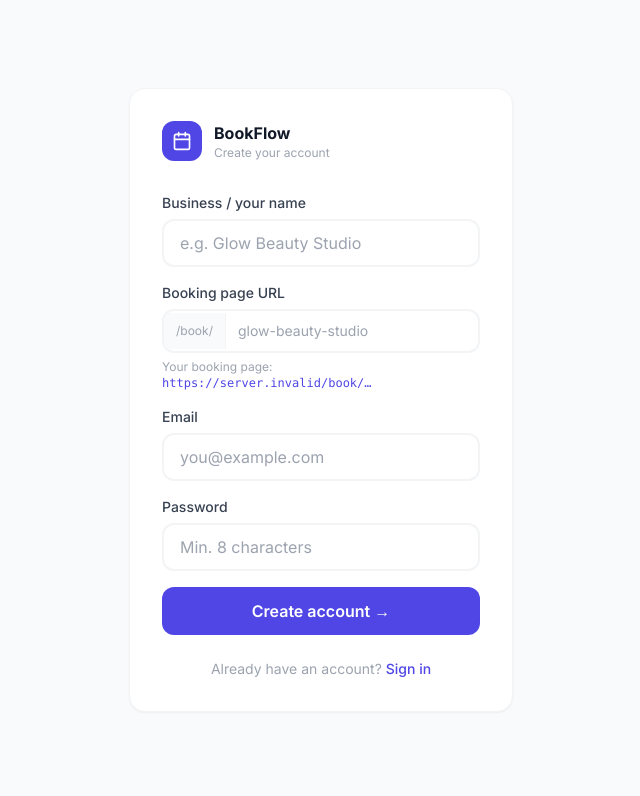
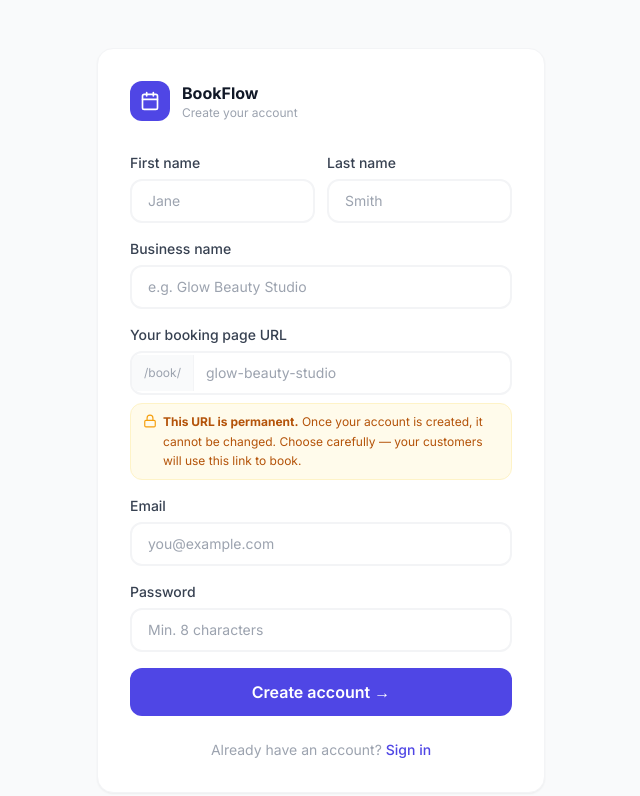
Before and after one commit to ojayWillow/bookflow, a Next.js app: page /signup in a window 1280 px wide. Shown: the top 796 px of the page, without its empty margins (319-959 px from the left). Built offline with nearby package versions, Linux system fonts and the light colour scheme; no server answers.

Commit message:
feat: add first/last name to signup, permanent slug warning, lock slug in settings

```diff
--- a/src/app/_components/landing/HeroSignupForm.tsx
+++ b/src/app/_components/landing/HeroSignupForm.tsx
@@ -1,39 +1,42 @@
 'use client'
 import { useState } from 'react'
+import { Lock, Loader2 } from 'lucide-react'
+
+const BASE = process.env.NEXT_PUBLIC_APP_URL ?? 'https://bookflow.app'
 
 export default function HeroSignupForm() {
-  const [form, setForm]       = useState({ businessName: '', slug: '', email: '', password: '' })
-  const [error, setError]     = useState('')
+  const [form, setForm] = useState({
+    firstName: '', lastName: '', businessName: '', slug: '', email: '', password: '',
+  })
+  const [slugTouched, setSlugTouched] = useState(false)
+  const [error, setError]   = useState('')
   const [loading, setLoading] = useState(false)
-  const [done, setDone]       = useState(false)
+  const [done, setDone]     = useState(false)
 
   const set = (k: keyof typeof form) => (e: React.ChangeEvent<HTMLInputElement>) =>
     setForm(p => ({ ...p, [k]: e.target.value }))
 
-  const handleNameChange = (e: React.ChangeEvent<HTMLInputElement>) => {
+  const handleBusinessNameChange = (e: React.ChangeEvent<HTMLInputElement>) => {
     const name     = e.target.value
     const autoSlug = name.toLowerCase().replace(/[^a-z0-9]+/g, '-').replace(/^-|-$/g, '')
-    setForm(p => ({ ...p, businessName: name, slug: autoSlug }))
+    setForm(p => ({ ...p, businessName: name, ...(!slugTouched && { slug: autoSlug }) }))
+  }
+
+  const handleSlugChange = (e: React.ChangeEvent<HTMLInputElement>) => {
+    setSlugTouched(true)
+    setForm(p => ({ ...p, slug: e.target.value.toLowerCase().replace(/[^a-z0-9-]/g, '') }))
   }
 
   const handleSubmit = async (e: React.FormEvent) => {
     e.preventDefault()
     setLoading(true)
     setError('')
-
     const res  = await fetch('/api/auth/signup', {
-      method:  'POST',
-      headers: { 'Content-Type': 'application/json' },
-      body:    JSON.stringify(form),
+      method: 'POST', headers: { 'Content-Type': 'application/json' },
+      body: JSON.stringify(form),
     })
     const data = await res.json()
-
-    if (!res.ok) {
-      setError(data.error || 'Something went wrong')
-      setLoading(false)
-      return
-    }
-
+    if (!res.ok) { setError(data.error || 'Something went wrong'); setLoading(false); return }
     setDone(true)
   }
 
@@ -47,7 +50,7 @@
         <p className="text-sm text-gray-500 leading-relaxed">
           We sent a verification link to{' '}
           <span className="font-medium text-gray-800">{form.email}</span>.<br />
-          Click it to activate your account and get started.
+          Click it to activate your account.
         </p>
         <p className="text-xs text-gray-400 mt-4">Didn&apos;t get it? Check your spam folder.</p>
       </div>
@@ -62,40 +65,65 @@
       <p className="text-sm font-semibold text-gray-700 mb-4 text-center">Create your free account</p>
 
       <div className="space-y-3">
+
+        {/* Name row */}
+        <div className="grid grid-cols-2 gap-2">
           <input
-          value={form.businessName}
-          onChange={handleNameChange}
+            value={form.firstName} onChange={set('firstName')}
+            required
+            className="w-full border-2 border-gray-100 rounded-xl px-3 py-2.5 text-sm focus:outline-none focus:border-indigo-400 transition-colors"
+            placeholder="First name"
+          />
+          <input
+            value={form.lastName} onChange={set('lastName')}
+            required
+            className="w-full border-2 border-gray-100 rounded-xl px-3 py-2.5 text-sm focus:outline-none focus:border-indigo-400 transition-colors"
+            placeholder="Last name"
+          />
+        </div>
+
+        {/* Business name */}
+        <input
+          value={form.businessName} onChange={handleBusinessNameChange}
           required
           className="w-full border-2 border-gray-100 rounded-xl px-4 py-2.5 text-sm focus:outline-none focus:border-indigo-400 transition-colors"
           placeholder="Business name (e.g. Glow Beauty Studio)"
         />
 
+        {/* Slug */}
+        <div>
           <div className="flex items-center border-2 border-gray-100 rounded-xl overflow-hidden focus-within:border-indigo-400 transition-colors">
             <span className="bg-gray-50 px-3 py-2.5 text-xs text-gray-400 border-r border-gray-100 whitespace-nowrap">/book/</span>
             <input
-            value={form.slug}
-            onChange={e => setForm(p => ({ ...p, slug: e.target.value.toLowerCase().replace(/[^a-z0-9-]/g, '') }))}
+              value={form.slug} onChange={handleSlugChange}
               required
               className="flex-1 px-3 py-2.5 text-sm focus:outline-none bg-transparent"
               placeholder="your-booking-url"
             />
           </div>
+          {form.slug && (
+            <p className="text-xs font-mono text-indigo-500 mt-1 truncate">{BASE}/book/{form.slug}</p>
+          )}
+          <div className="flex items-start gap-1.5 mt-1.5 bg-amber-50 border border-amber-100 rounded-xl px-3 py-2">
+            <Lock className="w-3 h-3 text-amber-500 mt-0.5 flex-shrink-0" />
+            <p className="text-xs text-amber-700">
+              <strong>Permanent URL</strong> — cannot be changed after signup.
+            </p>
+          </div>
+        </div>
 
+        {/* Email */}
         <input
-          type="email"
-          value={form.email}
-          onChange={set('email')}
+          type="email" value={form.email} onChange={set('email')}
           required
           className="w-full border-2 border-gray-100 rounded-xl px-4 py-2.5 text-sm focus:outline-none focus:border-indigo-400 transition-colors"
           placeholder="Email address"
         />
 
+        {/* Password */}
         <input
-          type="password"
-          value={form.password}
-          onChange={set('password')}
-          required
-          minLength={8}
+          type="password" value={form.password} onChange={set('password')}
+          required minLength={8}
           className="w-full border-2 border-gray-100 rounded-xl px-4 py-2.5 text-sm focus:outline-none focus:border-indigo-400 transition-colors"
           placeholder="Password (min. 8 characters)"
         />
@@ -105,10 +133,10 @@
         )}
 
         <button
-          type="submit"
-          disabled={loading}
-          className="w-full bg-indigo-600 text-white py-3 rounded-xl font-semibold hover:bg-indigo-700 disabled:opacity-50 transition-colors text-sm"
+          type="submit" disabled={loading}
+          className="w-full bg-indigo-600 text-white py-3 rounded-xl font-semibold hover:bg-indigo-700 disabled:opacity-50 transition-colors text-sm flex items-center justify-center gap-2"
         >
+          {loading && <Loader2 className="w-4 h-4 animate-spin" />}
           {loading ? 'Creating account…' : 'Create your booking page →'}
         </button>
       </div>
--- a/src/app/api/auth/signup/route.ts
+++ b/src/app/api/auth/signup/route.ts
@@ -18,15 +18,15 @@
 }
 
 export async function POST(request: NextRequest) {
-  const { email, password, businessName, slug } = await request.json()
+  const { email, password, firstName, lastName, businessName, slug } = await request.json()
 
-  if (!email || !password || !businessName || !slug) {
+  if (!email || !password || !firstName || !lastName || !businessName || !slug) {
     return NextResponse.json({ error: 'All fields are required' }, { status: 400 })
   }
 
   if (!/^[a-z0-9-]{3,40}$/.test(slug)) {
     return NextResponse.json(
-      { error: 'Slug must be 3-40 lowercase letters, numbers or hyphens' },
+      { error: 'Booking URL must be 3-40 lowercase letters, numbers or hyphens' },
       { status: 400 }
     )
   }
@@ -41,7 +41,7 @@
 
   if (existing) {
     return NextResponse.json(
-      { error: 'That slug is already taken - try a different one' },
+      { error: 'That booking URL is already taken — try a different one' },
       { status: 409 }
     )
   }
@@ -52,6 +52,11 @@
     password,
     options: {
       emailRedirectTo: `${appUrl}/auth/callback?next=/admin`,
+      data: {
+        first_name:    firstName,
+        last_name:     lastName,
+        display_name:  `${firstName} ${lastName}`,
+      },
     },
   })
 
--- a/src/app/signup/page.tsx
+++ b/src/app/signup/page.tsx
@@ -2,57 +2,51 @@
 import { useState } from 'react'
 import { useRouter } from 'next/navigation'
 import Link from 'next/link'
-import { Calendar, Loader2 } from 'lucide-react'
+import { Calendar, Loader2, Lock } from 'lucide-react'
 
-function SlugPreview({ slug }: { slug: string }) {
-  const base = process.env.NEXT_PUBLIC_APP_URL ?? 'https://bookflow.app'
-  return (
-    <p className="text-xs text-gray-400 mt-1.5">
-      Your booking page:{' '}
-      <span className="font-mono text-indigo-600">{base}/book/{slug || '…'}</span>
-    </p>
-  )
-}
+const BASE = process.env.NEXT_PUBLIC_APP_URL ?? 'https://bookflow.app'
 
 export default function SignupPage() {
   const router = useRouter()
-  const [form, setForm]       = useState({ businessName: '', slug: '', email: '', password: '' })
-  const [error, setError]     = useState('')
+  const [form, setForm] = useState({
+    firstName: '', lastName: '', businessName: '', slug: '', email: '', password: '',
+  })
+  const [slugTouched, setSlugTouched] = useState(false)
+  const [error, setError]   = useState('')
   const [loading, setLoading] = useState(false)
 
   const set = (k: keyof typeof form) => (e: React.ChangeEvent<HTMLInputElement>) =>
     setForm(p => ({ ...p, [k]: e.target.value }))
 
-  const handleNameChange = (e: React.ChangeEvent<HTMLInputElement>) => {
-    const name = e.target.value
+  const handleBusinessNameChange = (e: React.ChangeEvent<HTMLInputElement>) => {
+    const name     = e.target.value
     const autoSlug = name.toLowerCase().replace(/[^a-z0-9]+/g, '-').replace(/^-|-$/g, '')
-    setForm(p => ({ ...p, businessName: name, slug: autoSlug }))
+    setForm(p => ({ ...p, businessName: name, ...(!slugTouched && { slug: autoSlug }) }))
+  }
+
+  const handleSlugChange = (e: React.ChangeEvent<HTMLInputElement>) => {
+    setSlugTouched(true)
+    setForm(p => ({ ...p, slug: e.target.value.toLowerCase().replace(/[^a-z0-9-]/g, '') }))
   }
 
   const handleSubmit = async (e: React.FormEvent) => {
     e.preventDefault()
     setLoading(true)
     setError('')
-
     const res  = await fetch('/api/auth/signup', {
-      method:  'POST',
-      headers: { 'Content-Type': 'application/json' },
-      body:    JSON.stringify(form),
+      method: 'POST', headers: { 'Content-Type': 'application/json' },
+      body: JSON.stringify(form),
     })
     const data = await res.json()
-
-    if (!res.ok) {
-      setError(data.error || 'Something went wrong')
-      setLoading(false)
-      return
-    }
-
+    if (!res.ok) { setError(data.error || 'Something went wrong'); setLoading(false); return }
     router.push('/admin')
   }
 
   return (
-    <div className="min-h-screen bg-gray-50 flex items-center justify-center px-4">
-      <div className="bg-white rounded-2xl shadow-sm border border-gray-100 w-full max-w-sm p-8">
+    <div className="min-h-screen bg-gray-50 flex items-center justify-center px-4 py-12">
+      <div className="bg-white rounded-2xl shadow-sm border border-gray-100 w-full max-w-md p-8">
+
+        {/* Logo */}
         <div className="flex items-center gap-3 mb-8">
           <div className="w-10 h-10 rounded-xl bg-indigo-600 flex items-center justify-center">
             <Calendar className="w-5 h-5 text-white" />
@@ -64,57 +58,85 @@
         </div>
 
         <form onSubmit={handleSubmit} className="space-y-4">
+
+          {/* Name row */}
+          <div className="grid grid-cols-2 gap-3">
+            <div>
+              <label className="block text-sm font-medium text-gray-700 mb-1.5">First name</label>
+              <input
+                value={form.firstName} onChange={set('firstName')}
+                required disabled={loading}
+                className="w-full border-2 border-gray-100 rounded-xl px-4 py-2.5 text-sm focus:outline-none focus:border-indigo-400 transition-colors disabled:opacity-50"
+                placeholder="Jane"
+              />
+            </div>
+            <div>
+              <label className="block text-sm font-medium text-gray-700 mb-1.5">Last name</label>
+              <input
+                value={form.lastName} onChange={set('lastName')}
+                required disabled={loading}
+                className="w-full border-2 border-gray-100 rounded-xl px-4 py-2.5 text-sm focus:outline-none focus:border-indigo-400 transition-colors disabled:opacity-50"
+                placeholder="Smith"
+              />
+            </div>
+          </div>
+
+          {/* Business name */}
           <div>
-            <label className="block text-sm font-medium text-gray-700 mb-1.5">Business / your name</label>
+            <label className="block text-sm font-medium text-gray-700 mb-1.5">Business name</label>
             <input
-              value={form.businessName}
-              onChange={handleNameChange}
-              required
-              disabled={loading}
-              className="w-full border-2 border-gray-100 rounded-xl px-4 py-2.5 focus:outline-none focus:border-indigo-400 transition-colors disabled:opacity-50"
+              value={form.businessName} onChange={handleBusinessNameChange}
+              required disabled={loading}
+              className="w-full border-2 border-gray-100 rounded-xl px-4 py-2.5 text-sm focus:outline-none focus:border-indigo-400 transition-colors disabled:opacity-50"
               placeholder="e.g. Glow Beauty Studio"
             />
           </div>
 
+          {/* Booking URL */}
           <div>
-            <label className="block text-sm font-medium text-gray-700 mb-1.5">Booking page URL</label>
+            <label className="block text-sm font-medium text-gray-700 mb-1.5">Your booking page URL</label>
             <div className="flex items-center border-2 border-gray-100 rounded-xl overflow-hidden focus-within:border-indigo-400 transition-colors">
               <span className="bg-gray-50 px-3 py-2.5 text-xs text-gray-400 border-r border-gray-100 whitespace-nowrap">/book/</span>
               <input
-                value={form.slug}
-                onChange={e => setForm(p => ({ ...p, slug: e.target.value.toLowerCase().replace(/[^a-z0-9-]/g, '') }))}
-                required
-                disabled={loading}
+                value={form.slug} onChange={handleSlugChange}
+                required disabled={loading}
                 className="flex-1 px-3 py-2.5 text-sm focus:outline-none bg-transparent disabled:opacity-50"
                 placeholder="glow-beauty-studio"
               />
             </div>
-            <SlugPreview slug={form.slug} />
+            {/* Live preview */}
+            {form.slug && (
+              <p className="text-xs text-indigo-600 font-mono mt-1.5 truncate">
+                {BASE}/book/{form.slug}
+              </p>
+            )}
+            {/* Permanent warning */}
+            <div className="flex items-start gap-1.5 mt-2 bg-amber-50 border border-amber-100 rounded-xl px-3 py-2">
+              <Lock className="w-3.5 h-3.5 text-amber-500 mt-0.5 flex-shrink-0" />
+              <p className="text-xs text-amber-700 leading-relaxed">
+                <strong>This URL is permanent.</strong> Once your account is created, it cannot be changed. Choose carefully — your customers will use this link to book.
+              </p>
+            </div>
           </div>
 
+          {/* Email */}
           <div>
             <label className="block text-sm font-medium text-gray-700 mb-1.5">Email</label>
             <input
-              type="email"
-              value={form.email}
-              onChange={set('email')}
-              required
-              disabled={loading}
-              className="w-full border-2 border-gray-100 rounded-xl px-4 py-2.5 focus:outline-none focus:border-indigo-400 transition-colors disabled:opacity-50"
+              type="email" value={form.email} onChange={set('email')}
+              required disabled={loading}
+              className="w-full border-2 border-gray-100 rounded-xl px-4 py-2.5 text-sm focus:outline-none focus:border-indigo-400 transition-colors disabled:opacity-50"
               placeholder="you@example.com"
             />
           </div>
 
+          {/* Password */}
           <div>
             <label className="block text-sm font-medium text-gray-700 mb-1.5">Password</label>
             <input
-              type="password"
-              value={form.password}
-              onChange={set('password')}
-              required
-              minLength={8}
-              disabled={loading}
-              className="w-full border-2 border-gray-100 rounded-xl px-4 py-2.5 focus:outline-none focus:border-indigo-400 transition-colors disabled:opacity-50"
+              type="password" value={form.password} onChange={set('password')}
+              required minLength={8} disabled={loading}
+              className="w-full border-2 border-gray-100 rounded-xl px-4 py-2.5 text-sm focus:outline-none focus:border-indigo-400 transition-colors disabled:opacity-50"
               placeholder="Min. 8 characters"
             />
           </div>
@@ -124,8 +146,7 @@
           )}
 
           <button
-            type="submit"
-            disabled={loading}
+            type="submit" disabled={loading}
             className="w-full bg-indigo-600 text-white py-3 rounded-xl font-semibold hover:bg-indigo-700 disabled:opacity-50 disabled:cursor-not-allowed transition-colors mt-2 flex items-center justify-center gap-2"
           >
             {loading && <Loader2 className="w-4 h-4 animate-spin" />}
```
Lines whose indentation alone changed are shown as unchanged.
